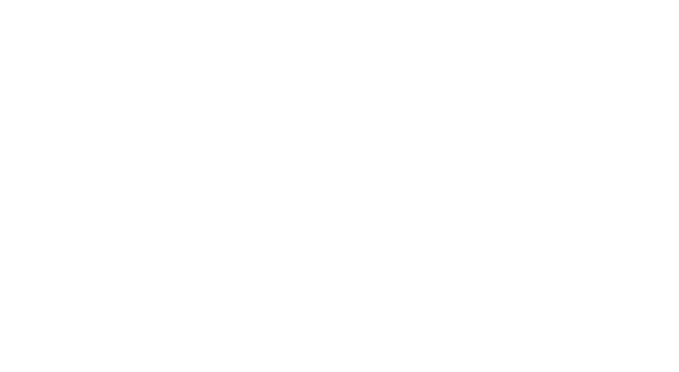
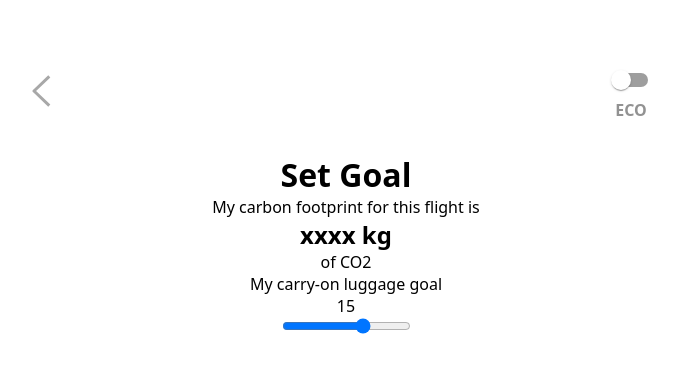
Before and after one commit to nicopicchio/flylight, a React (Create React App) app: page /set-goals in a window 1280 px wide. Before the commit this address had no page. Shown: the top 372 px of the page, without its empty margins (294-973 px from the left). Built offline with nearby package versions, Linux system fonts and the light colour scheme.

Commit message:
created a simple range slider

```diff
--- a/src/App.js
+++ b/src/App.js
@@ -1,16 +1,20 @@
 import "./App.css";
 import { Routes, Route } from "react-router-dom";
+import Header from "./components/Header/Header";
 import StartScreen from "./pages/StartScreen/StartScreen";
 import AddTripForm from "./pages/AddTripForm/AddTripForm";
-import MyTrips from "./pages/MyTrips/MyTrips"
+import MyTrips from "./pages/MyTrips/MyTrips";
+import SetGoals from "./pages/SetGoals/SetGoals";
 
 function App() {
   return (
-    <div className="App">
+    <div className='App'>
+      <Header />
       <Routes>
-        <Route path="/" element={<StartScreen />} />
-        <Route path="/add-trip" element={<AddTripForm />} />
-        <Route path="/my-trips-summary" element={<MyTrips />} />
+        <Route path='/' element={<StartScreen />} />
+        <Route path='/add-trip' element={<AddTripForm />} />
+        <Route path='/my-trips-summary' element={<MyTrips />} />
+        <Route path='/set-goals' element={<SetGoals />} />
       </Routes>
     </div>
   );
--- /dev/null
+++ b/src/pages/SetGoals/SetGoals.jsx
@@ -0,0 +1,29 @@
+import { useState } from "react";
+
+export default function SetGoals() {
+  const [luggageGoal, setLuggageGoal] = useState(15);
+
+  return (
+    <div>
+      <div>
+        <h1>Set Goal</h1>
+      </div>
+      <div>
+        <p>My carbon footprint for this flight is</p>
+        <h2>xxxx kg</h2>
+        <p>of CO2</p>
+      </div>
+      <div>
+        <p>My carry-on luggage goal</p>
+        <p>{luggageGoal}</p>
+        <input
+          type='range'
+          min='0'
+          max='23'
+          value={luggageGoal}
+          onChange={(e) => setLuggageGoal(e.target.value)}
+        />
+      </div>
+    </div>
+  );
+}
```
Also changed, not shown: src/pages/SetGoals/SetGoals.css (added).
